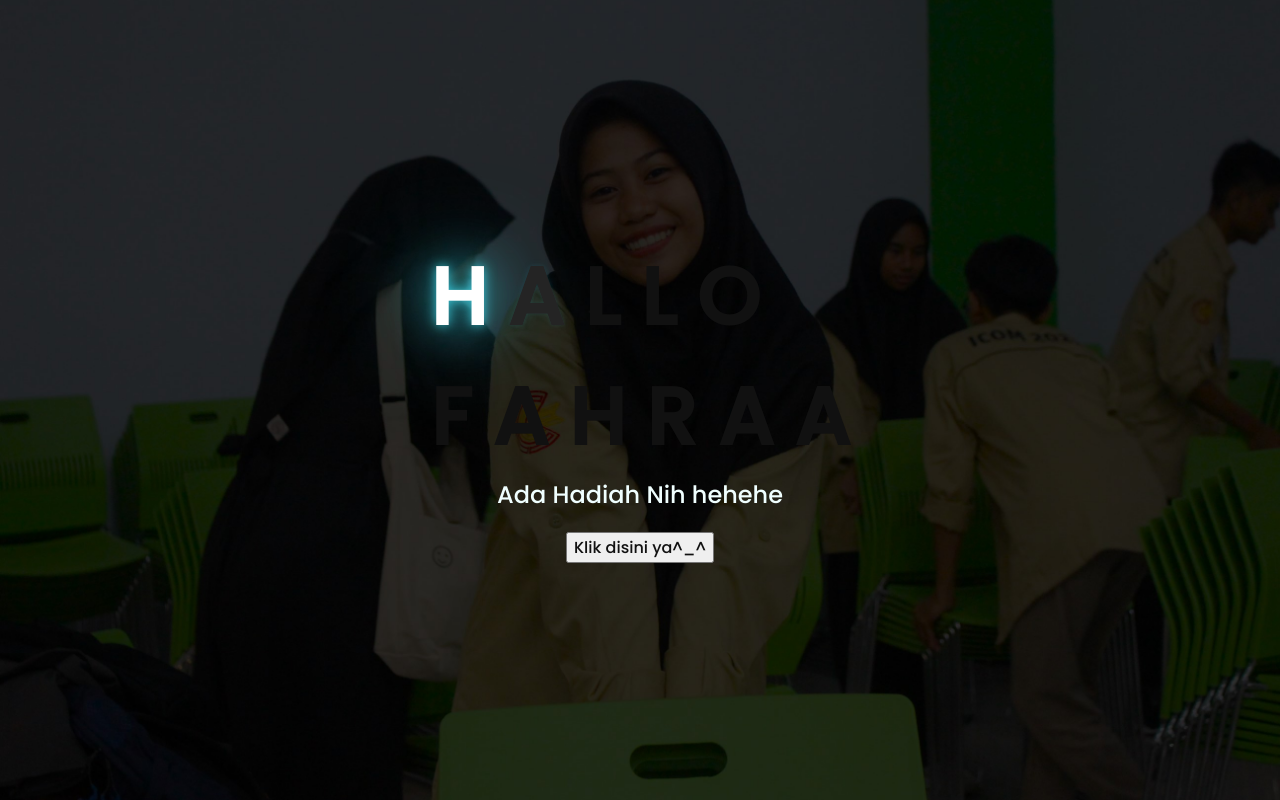
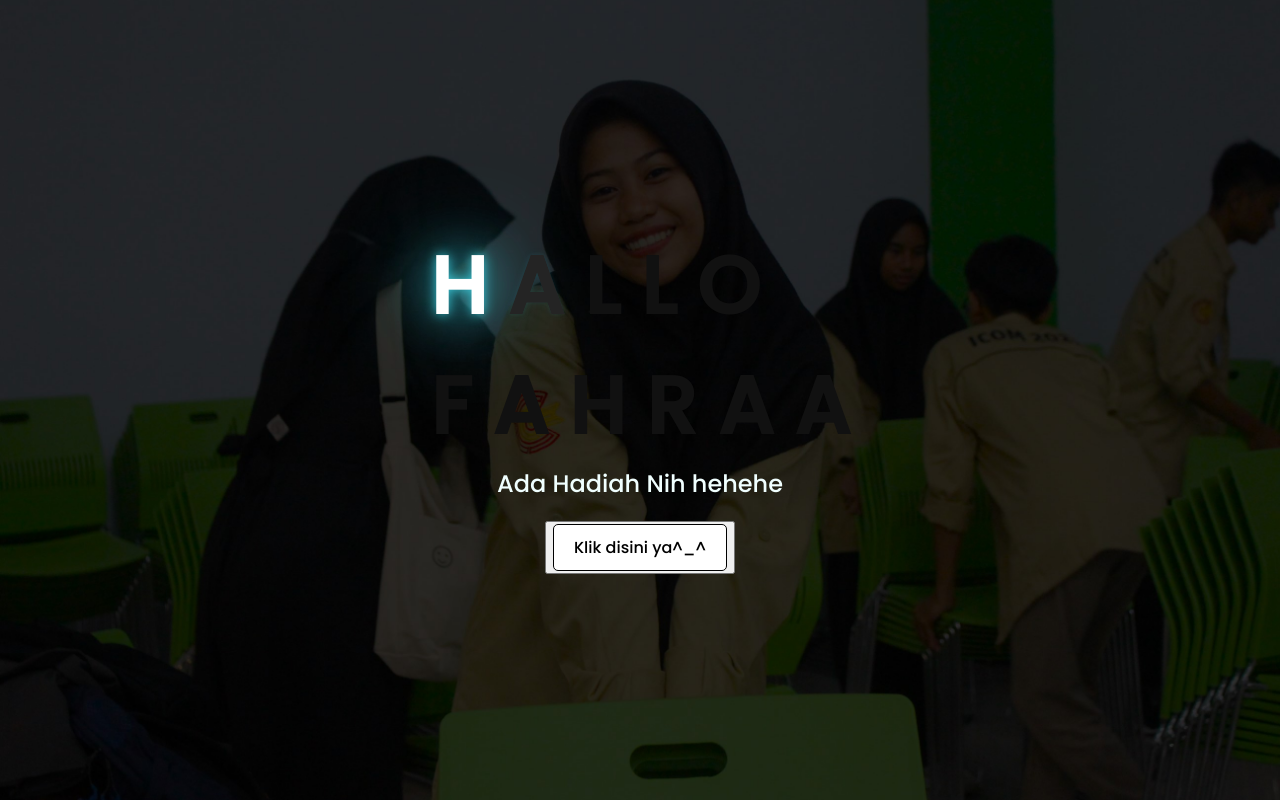
Before and after one commit to RasyaRahmatSyaban/RasyaRahmatSyaban.github.io, a plain HTML site: page index.html in a window 1280 px wide. Drawn offline with Linux system fonts and the light colour scheme.

Commit message:
Update index.html

```diff
--- a/index.html
+++ b/index.html
@@ -8,6 +8,22 @@
     <link rel="icon" href="img/flowers.png" type="image/x-icon">
     <title>Fahra's BirthDay</title>
     <style>
+        /* Bagian styling untuk memberi warna pada kalimat "Klik disini ya" */
+        .button a {
+            color: black; /* Warna teks menjadi hitam */
+            text-decoration: none; /* Menghilangkan garis bawah default pada tautan */
+            background-color: white; /* Warna latar belakang menjadi putih */
+            padding: 10px 20px; /* Padding untuk memberikan ruang di sekitar teks */
+            border: 1px solid black; /* Menambah border hitam */
+            border-radius: 5px; /* Menambah sudut melengkung pada border */
+            display: inline-block; /* Membuat tautan menjadi elemen blok yang sesuai */
+        }
+
+        /* Hover effect untuk tautan */
+        .button a:hover {
+            background-color: black; /* Warna latar belakang menjadi hitam saat dihover */
+            color: white; /* Warna teks menjadi putih saat dihover */
+        }
         body {
             background: url('IMG_8519.JPG') center/cover no-repeat; /* Ganti 'path/to/your/image.jpg' dengan path gambar Anda */
             margin: 0; /* Menghilangkan margin default pada body */
```
